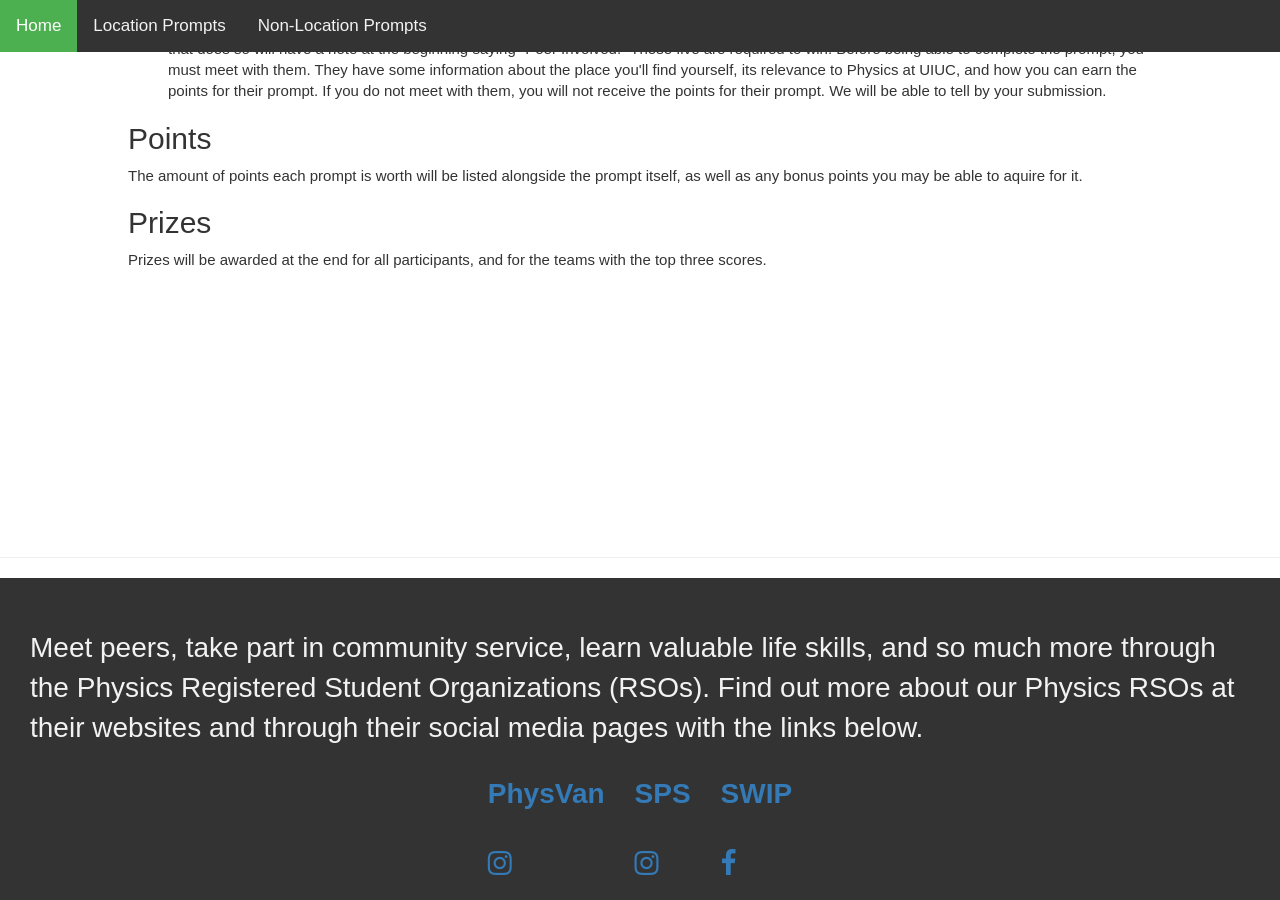
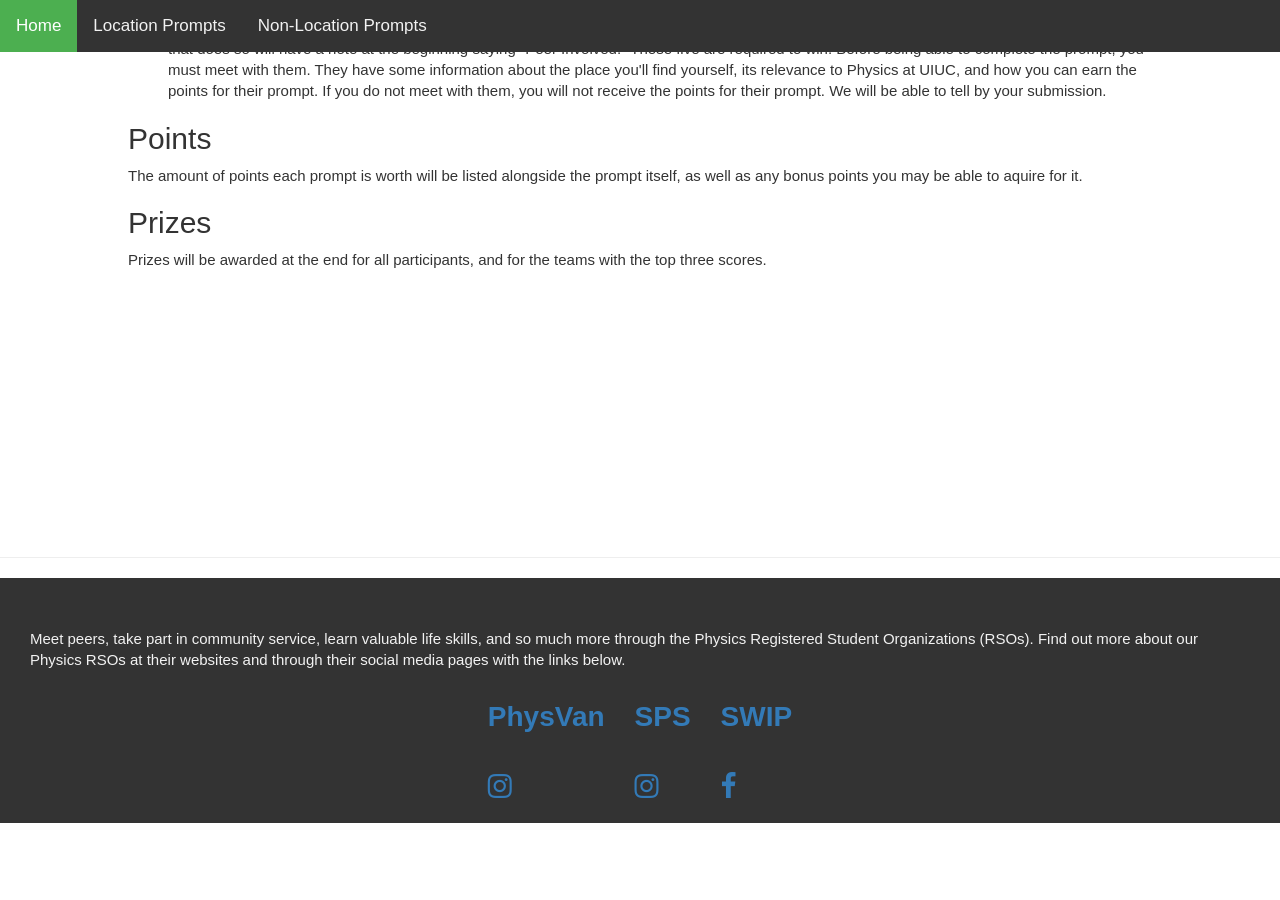
Before and after one commit to nsryan2/scav_hunt, a Jekyll site: the page built from index.html, in a window 1280 px wide and 900 px high, scrolled down 1214 px. Built offline with Jekyll 4.4.1, drawn with Linux system fonts in a browser that asks for light colours; nearby versions of some CDN libraries; after the commit the page ends 2037 px from its top, so only the background shows below that.

Commit message:
Update footer.html

```diff
--- a/_includes/footer.html
+++ b/_includes/footer.html
@@ -20,7 +20,7 @@
 <hr>
 <footer style="background: #333; width: 100%;">
 <table class="social">
-    <p style="color: #f2f2f2; padding-left: 30px; padding-right: 30px; padding-top: 50px;">
+    <p style="color: #f2f2f2; padding-left: 30px; padding-right: 30px; padding-top: 50px; font-size: 15px;">
     Meet peers, take part in community service, learn
     valuable life skills, and so much more through the
     Physics Registered Student Organizations (RSOs).
```
